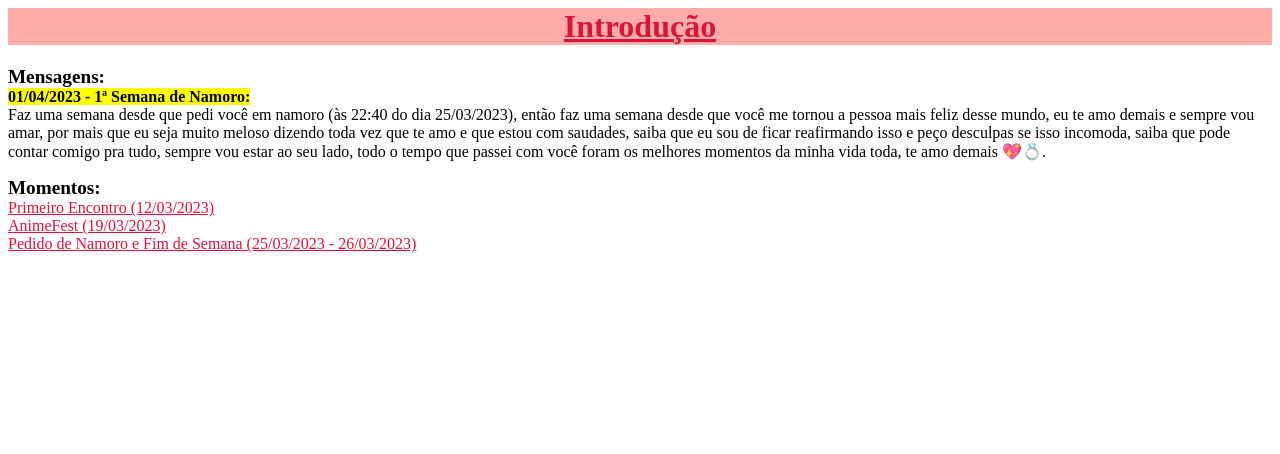
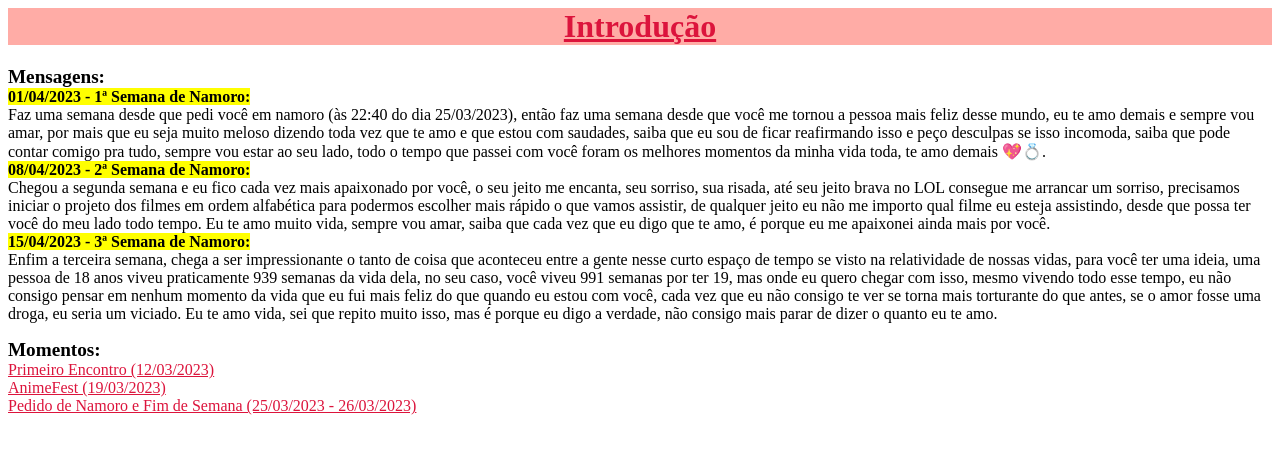
Before and after one commit to Karasu8810/karasu8810.github.io, a plain HTML site: page Amor/intro.html in a window 1280 px wide. Drawn offline with Linux system fonts and the light colour scheme.

Commit message:
Add files via upload

```diff
--- a/Amor/intro.html
+++ b/Amor/intro.html
@@ -10,7 +10,18 @@
             Faz uma semana desde que pedi você em namoro (às 22:40 do dia 25/03/2023), então faz uma semana desde que você me tornou a pessoa mais feliz desse mundo, eu te amo
             demais e sempre vou amar, por mais que eu seja muito meloso dizendo toda vez que te amo e que estou com saudades, saiba que eu sou de ficar reafirmando isso e peço
             desculpas se isso incomoda, saiba que pode contar comigo pra tudo, sempre vou estar ao seu lado, todo o tempo que passei com você foram os melhores momentos da minha
-            vida toda, te amo demais 💖💍.
+            vida toda, te amo demais 💖💍.<br>
+            <span style="background-color: yellow;"><b>08/04/2023 - 2ª Semana de Namoro:</b></span><br>
+            Chegou a segunda semana e eu fico cada vez mais apaixonado por você, o seu jeito me encanta, seu sorriso, sua risada, até seu jeito brava no LOL consegue me arrancar um
+            sorriso, precisamos iniciar o projeto dos filmes em ordem alfabética para podermos escolher mais rápido o que vamos assistir, de qualquer jeito eu não me importo qual
+            filme eu esteja assistindo, desde que possa ter você do meu lado todo tempo. Eu te amo muito vida, sempre vou amar, saiba que cada vez que eu digo que te amo, é porque
+            eu me apaixonei ainda mais por você.<br>
+            <span style="background-color: yellow;"><b>15/04/2023 - 3ª Semana de Namoro:</b></span><br>
+            Enfim a terceira semana, chega a ser impressionante o tanto de coisa que aconteceu entre a gente nesse curto espaço de tempo se visto na relatividade de nossas vidas, para
+            você ter uma ideia, uma pessoa de 18 anos viveu praticamente 939 semanas da vida dela, no seu caso, você viveu 991 semanas por ter 19, mas onde eu quero chegar com isso,
+            mesmo vivendo todo esse tempo, eu não consigo pensar em nenhum momento da vida que eu fui mais feliz do que quando eu estou com você, cada vez que eu não consigo te ver
+            se torna mais torturante do que antes, se o amor fosse uma droga, eu seria um viciado. Eu te amo vida, sei que repito muito isso, mas é porque eu digo a verdade, não consigo
+            mais parar de dizer o quanto eu te amo.<br>
         </p>
         <p>
             <span style="font-size: larger;"><b>Momentos:</b></span><br>
```
Also changed, not shown: Unip/PWR/Tarefa/03/pagina2.html (+1 -0 lines), Unip/PWR/Tarefa/03/pagina3.html (+1 -0 lines), Unip/PWR/Tarefa/03/tarefa04.css (added, +13 -0 lines), index.html (+0 -1 lines).
